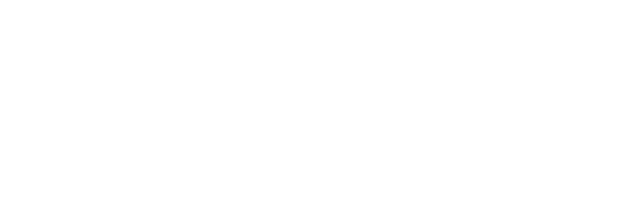
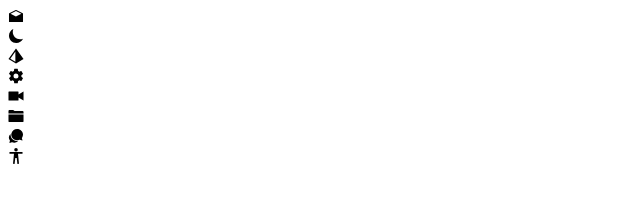
Before and after one commit to CJR85/macos_dock, a plain HTML site: page index.html in a window 1280 px wide. Shown: the whole page, without its empty margins (0-640 px from the left). Drawn offline with nearby package versions, Linux system fonts and the light colour scheme.

Commit message:
Create container, add ionicons cdn, create dock items

```diff
--- a/index.html
+++ b/index.html
@@ -8,13 +8,43 @@
     <link rel="stylesheet" href="style.css" />
     <!-- Ionicons -->
     <script
-      src="https://cdnjs.cloudflare.com/ajax/libs/ionicons/7.1.2/esm/ionicons.min.js"
-      integrity="sha512-2ySmquu6HK3CAvwLllh0R8K8buFPMZsUwWLZIlB7WW8c8ilUtoNyhsmEsQn2U0IV1USr2Oc/9DJzlr4cxAbuxA=="
-      crossorigin="anonymous"
-      referrerpolicy="no-referrer"
+      type="module"
+      src="https://unpkg.com/ionicons@7.1.0/dist/ionicons/ionicons.esm.js"
+    ></script>
+    <script
+      nomodule
+      src="https://unpkg.com/ionicons@7.1.0/dist/ionicons/ionicons.js"
     ></script>
   </head>
   <body>
+    <div class="container">
+      <div class="dock">
+        <div class="dock-item">
+          <ion-icon name="mail-open-sharp"></ion-icon>
+        </div>
+        <div class="dock-item">
+          <ion-icon name="moon-sharp"></ion-icon>
+        </div>
+        <div class="dock-item">
+          <ion-icon name="prism-sharp"></ion-icon>
+        </div>
+        <div class="dock-item">
+          <ion-icon name="settings-sharp"></ion-icon>
+        </div>
+        <div class="dock-item">
+          <ion-icon name="videocam-sharp"></ion-icon>
+        </div>
+        <div class="dock-item">
+          <ion-icon name="folder-sharp"></ion-icon>
+        </div>
+        <div class="dock-item">
+          <ion-icon name="chatbubbles-sharp"></ion-icon>
+        </div>
+        <div class="dock-item">
+          <ion-icon name="body-sharp"></ion-icon>
+        </div>
+      </div>
+    </div>
     <script src="script.js"></script>
   </body>
 </html>
```
